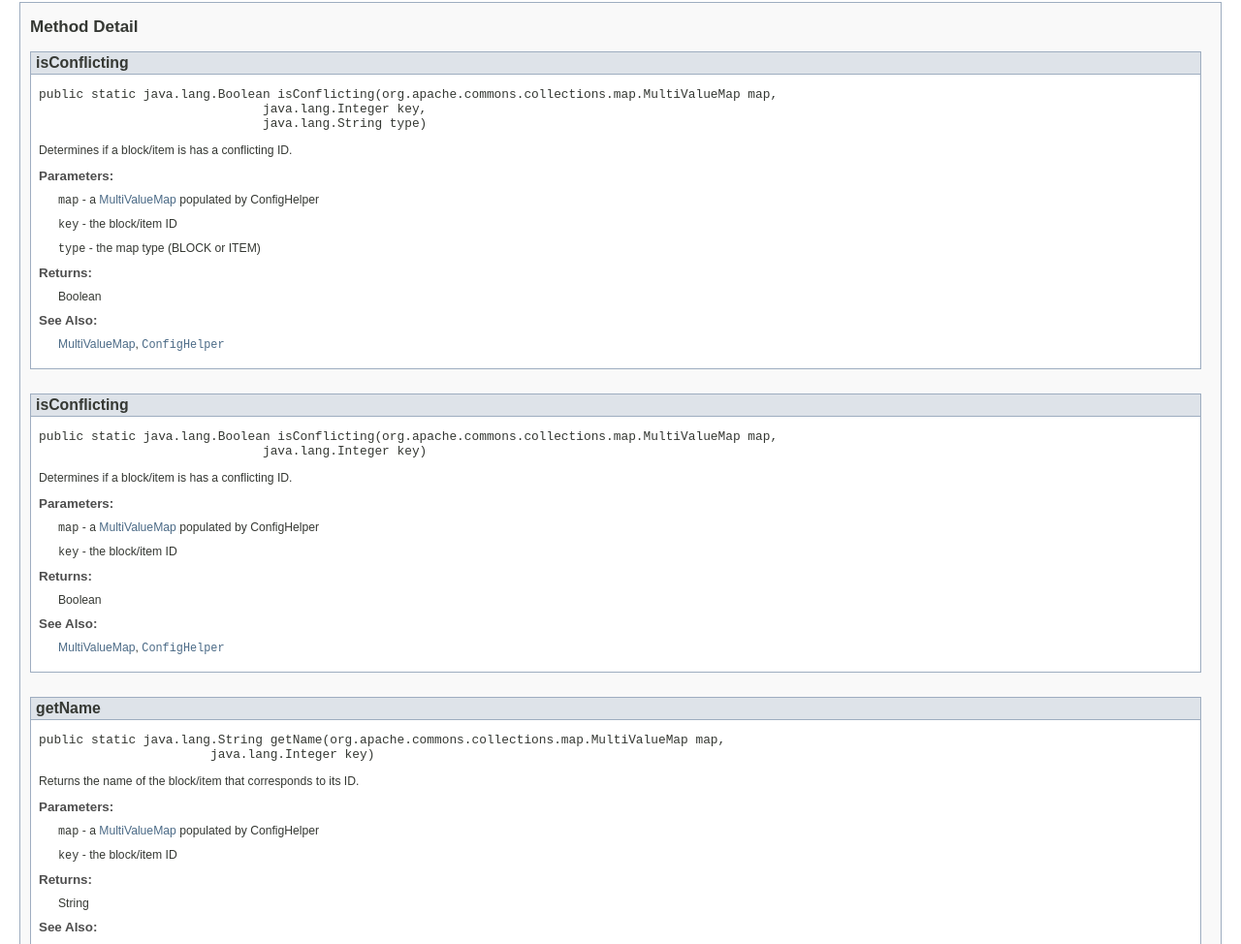
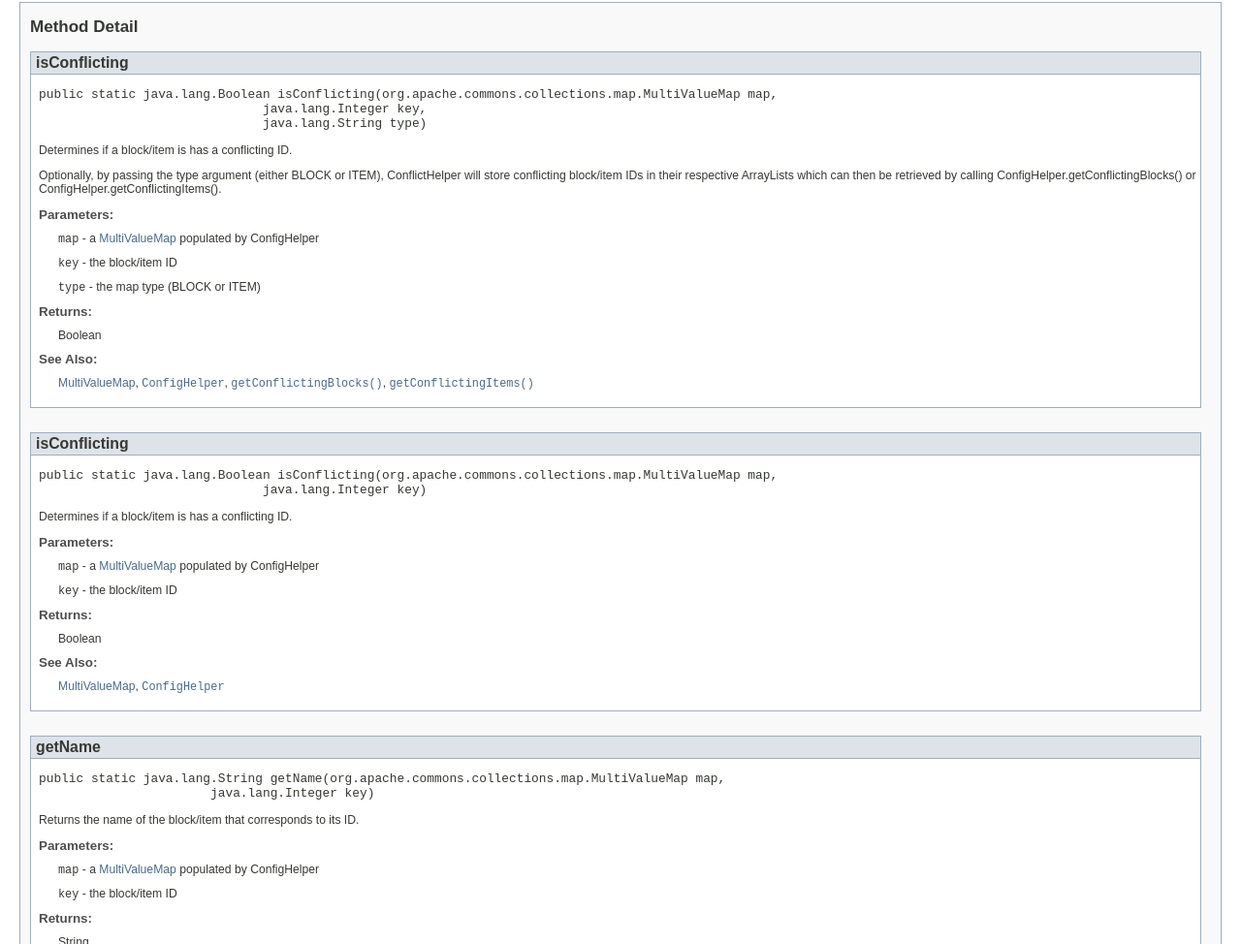
Before and after one commit to SS111/ss111.github.com, a plain HTML site: page midr-doc/com/github/ss111/ConflictHelper.html in a window 1280 px wide. Shown: the part 1192-2166 px from the top of the page at 97% size. Drawn offline with Linux system fonts and the light colour scheme.

Commit message:
Update ConflictHelper doc

```diff
--- a/midr-doc/com/github/ss111/ConflictHelper.html
+++ b/midr-doc/com/github/ss111/ConflictHelper.html
@@ -2,7 +2,7 @@
 <!-- NewPage -->
 <html lang="en">
 <head>
-<!-- Generated by javadoc (version 1.7.0_03) on Fri Jul 26 15:47:37 MDT 2013 -->
+<!-- Generated by javadoc (version 1.7.0_03) on Fri Jul 26 16:33:01 MDT 2013 -->
 <title>ConflictHelper</title>
 <meta name="date" content="2013-07-26">
 <link rel="stylesheet" type="text/css" href="../../../stylesheet.css" title="Style">
@@ -232,10 +232,14 @@ extends java.lang.Object</pre>
 <pre>public static&nbsp;java.lang.Boolean&nbsp;isConflicting(org.apache.commons.collections.map.MultiValueMap&nbsp;map,
                               java.lang.Integer&nbsp;key,
                               java.lang.String&nbsp;type)</pre>
-<div class="block">Determines if a block/item is has a conflicting ID.</div>
+<div class="block">Determines if a block/item is has a conflicting ID.
+ <p>
+ Optionally, by passing the type argument (either BLOCK or ITEM), ConflictHelper will store conflicting block/item IDs in their respective ArrayLists which can then be retrieved by calling ConfigHelper.getConflictingBlocks() or ConfigHelper.getConflictingItems().</div>
 <dl><dt><span class="strong">Parameters:</span></dt><dd><code>map</code> - a <a href="http://commons.apache.org/proper/commons-collections/apidocs/org/apache/commons/collections4/map/MultiValueMap.html">MultiValueMap</a> populated by ConfigHelper</dd><dd><code>key</code> - the block/item ID</dd><dd><code>type</code> - the map type (BLOCK or ITEM)</dd>
 <dt><span class="strong">Returns:</span></dt><dd>Boolean</dd><dt><span class="strong">See Also:</span></dt><dd><a href="http://commons.apache.org/proper/commons-collections/apidocs/org/apache/commons/collections4/map/MultiValueMap.html">MultiValueMap</a>,
-<a href="../../../com/github/ss111/ConfigHelper.html" title="class in com.github.ss111"><code>ConfigHelper</code></a></dd></dl>
+<a href="../../../com/github/ss111/ConfigHelper.html" title="class in com.github.ss111"><code>ConfigHelper</code></a>,
+<a href="../../../com/github/ss111/ConflictHelper.html#getConflictingBlocks()"><code>getConflictingBlocks()</code></a>,
+<a href="../../../com/github/ss111/ConflictHelper.html#getConflictingItems()"><code>getConflictingItems()</code></a></dd></dl>
 </li>
 </ul>
 <a name="isConflicting(org.apache.commons.collections.map.MultiValueMap, java.lang.Integer)">
```
